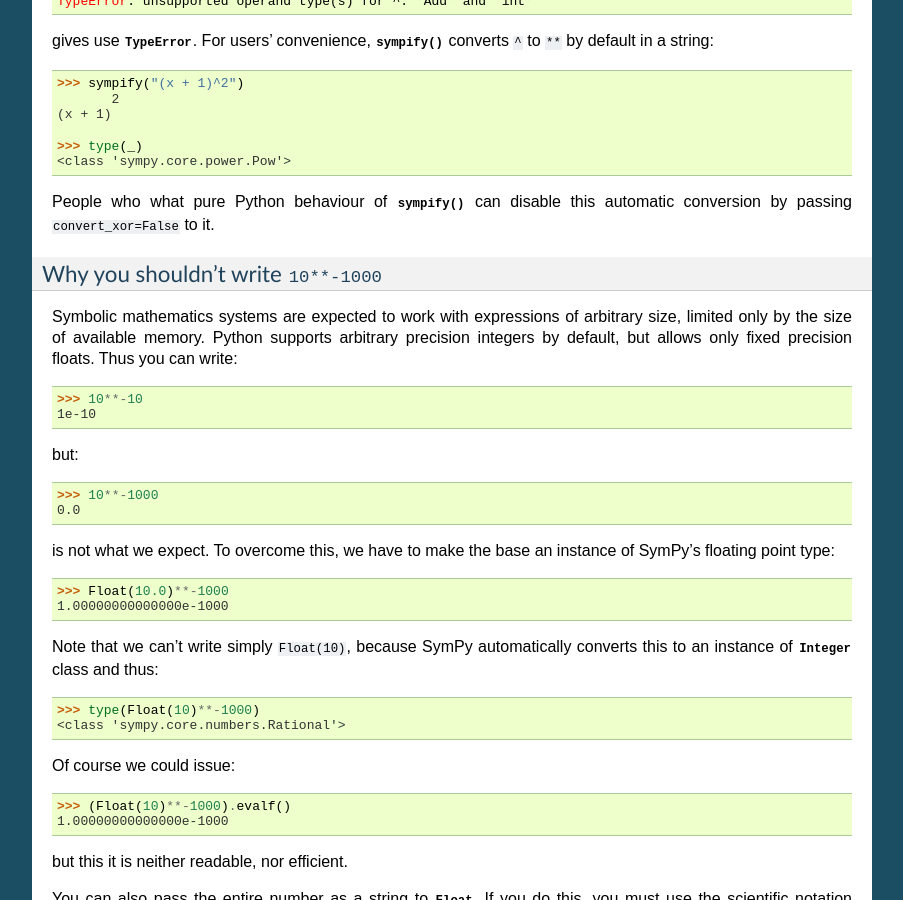
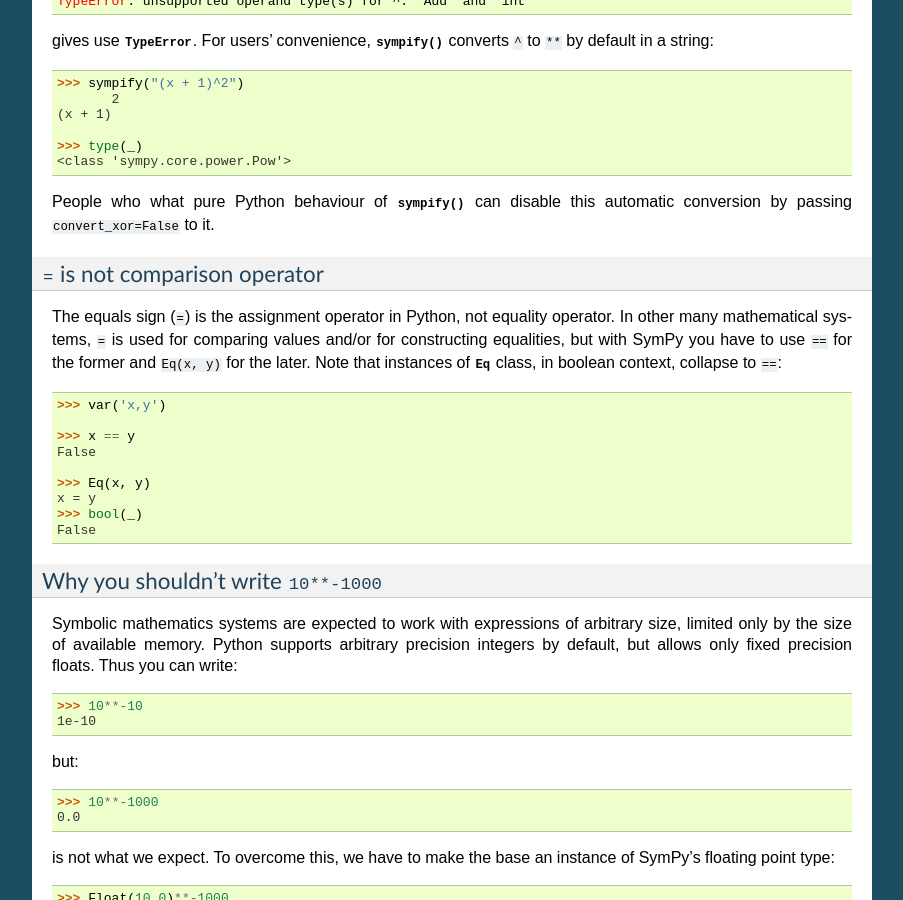
Before and after one commit to sympy/scipy-2016-tutorial, a Sphinx documentation site: the page built from source/tutorial.rst, in a window 1280 px wide and 900 px high, scrolled down 5880 px. Shown: the whole window, without its empty margins (198-1101 px from the left). Built offline with Sphinx 7.4.7, drawn with Linux system fonts in a browser that asks for light colours; some of the changed text lies outside the part shown.

Commit message:
Added one more pitfall related to '='

```diff
--- a/source/tutorial.rst
+++ b/source/tutorial.rst
@@ -372,6 +372,25 @@ gives use :exc:`TypeError`. For users' convenience, :func:`sympify` converts
 People who what pure Python behaviour of :func:`sympify` can disable this
 automatic conversion by passing ``convert_xor=False`` to it.
 
+``=`` is not comparison operator
+--------------------------------
+
+The equals sign (``=``) is the assignment operator in Python, not equality
+operator. In other many mathematical systems, ``=`` is used for comparing
+values and/or for constructing equalities, but with SymPy you have to use
+``==`` for the former and ``Eq(x, y)`` for the later. Note that instances
+of :class:`Eq` class, in boolean context, collapse to ``==``::
+
+    >>> var('x,y')
+
+    >>> x == y
+    False
+
+    >>> Eq(x, y)
+    x = y
+    >>> bool(_)
+    False
+
 Why you shouldn't write ``10**-1000``
 -------------------------------------
 
```
